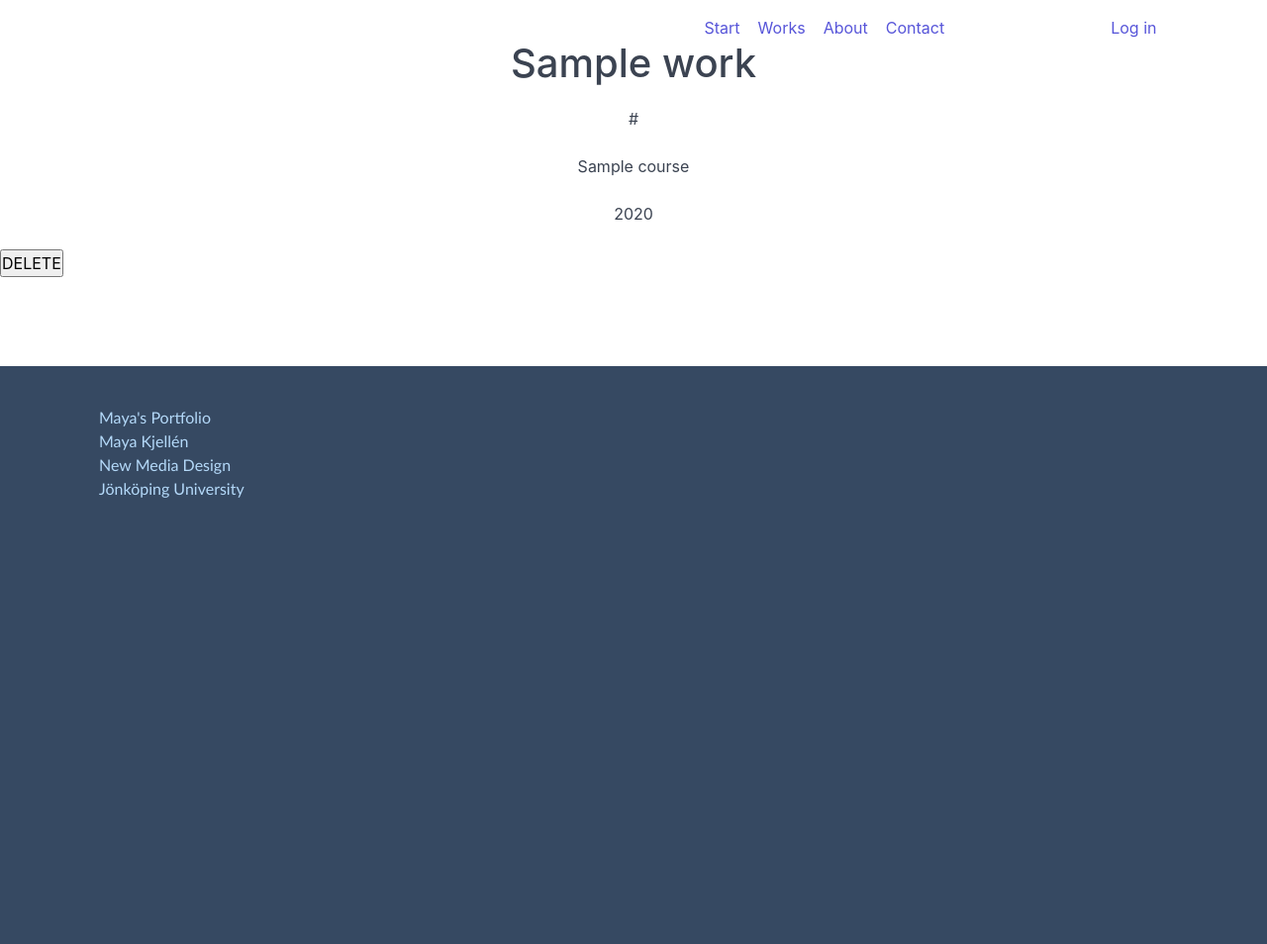
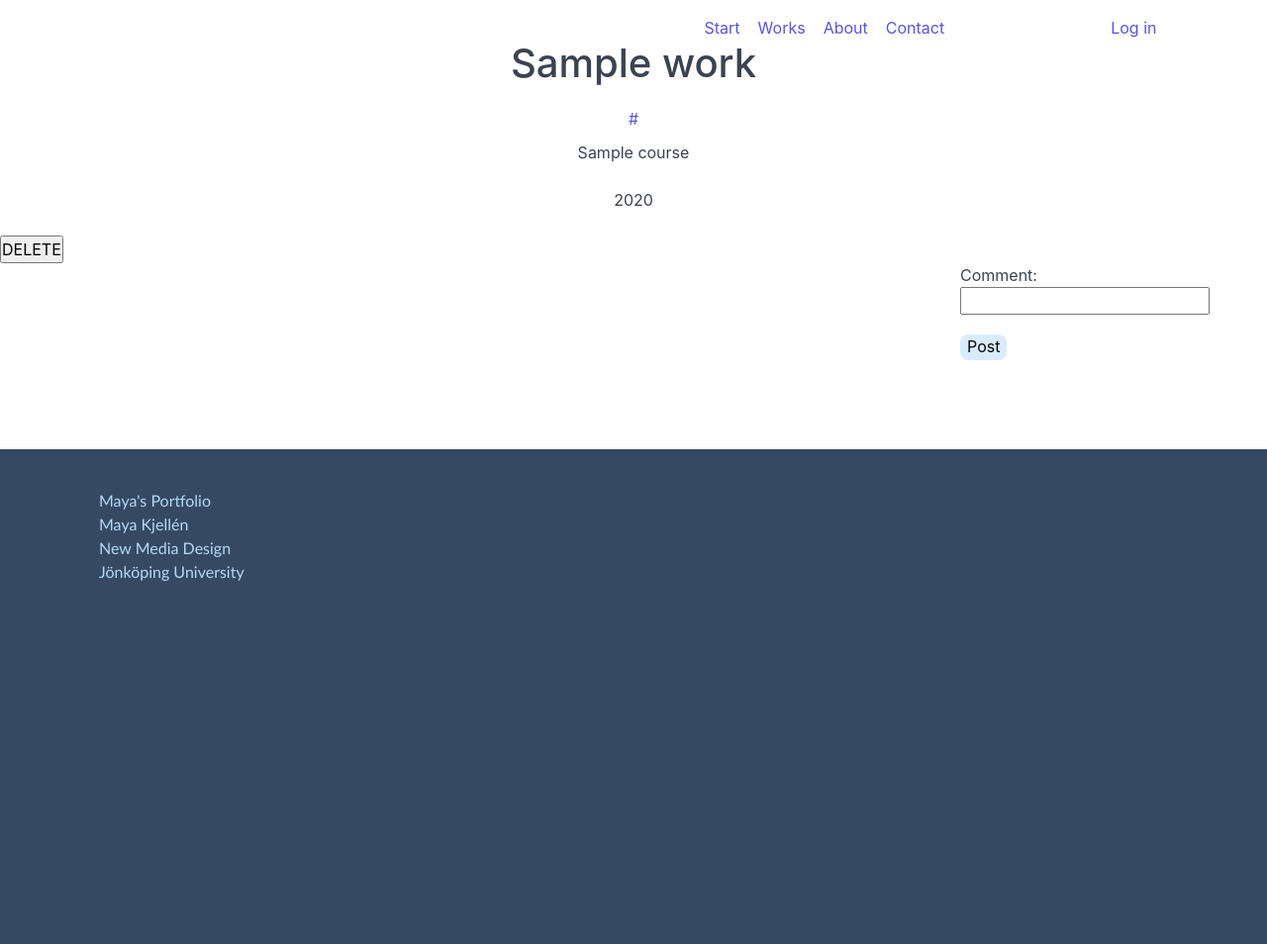
Before and after one commit to maysing/mayaKjellenPortfolio, a Node server app: template views/work.hbs in a window 1280 px wide. Shown: the part 80-1034 px from the top of the page at 99% size. Before the commit the page ends 583 px from the top, so only its background shows below. Run offline with Node 20, Linux system fonts and the light colour scheme; the template is opened without the code that fills it: most values are stand-ins (such as "Sample title", 1, 10 or a date in 2020); some libraries are stand-ins or nearby versions.

Commit message:
Try delete

```diff
--- a/main.js
+++ b/main.js
@@ -8,9 +8,11 @@ const fieldEmpty = 0
 const app = express()
 
 
-
+//login info
 const adminUsername = "maysing"
 const adminPassword = "password1"
+
+
 
 app.use(
 	expressSession({
@@ -20,6 +22,8 @@ app.use(
 	})
 )
 
+
+
 app.use(
 	function(request, response, next){
 		response.locals.session = request.session
@@ -27,19 +31,25 @@ app.use(
 	}
 )
 
+
 app.engine('hbs', expressHandlebars.engine({
     defaultLayout: 'main.hbs',
 }))
 
+
 app.use(
     express.static('public')
 )
+
 
 app.use(
 	express.urlencoded({
 		extended: false
 	})
 )
+
+
+//Create databases
 
 db.run(`
 
@@ -62,8 +72,16 @@ db.run(`
 `)
 
 
+db.run(`
+
+    CREATE TABLE IF NOT EXISTS comments(
+        id INTEGER PRIMARY KEY AUTOINCREMENT,
+        comment TEXT
+    )
+`)
+
+
 //Start Page
-
 
 app.get('/', function(request, response){
 
@@ -246,6 +264,29 @@ app.get("/works/:id", function(request, response){
 })
 
 
+
+//Delete Work
+
+app.post("delete-work/:id", function(request, response){
+
+
+const id = request.params.id
+
+const query = "DELETE FROM works WHERE id = ?"
+
+db.run(query, id, function(error){
+
+    if(error){
+        console.log("Internal error")
+    }
+
+    response.redirect("/works")
+
+})
+
+})
+
+
 //Log in Page
 
 app.get('/login', function(request, response){
--- a/public/layout.css
+++ b/public/layout.css
@@ -122,3 +122,15 @@ p {
     width: 100px;
     margin-left: 50px;
 }
+
+
+#commentForm {
+    width: 100px;
+    margin-left: 970px;
+}
+
+#workLink {
+    display: flex;
+    justify-content: center;
+    margin-bottom: 10px;
+}
--- a/views/contact.hbs
+++ b/views/contact.hbs
@@ -14,9 +14,4 @@
     <a href="https://www.instagram.com/mayakjellen/">@mayakjellen</a>
     </div>
 
-    <div>
-    Art instagram:
-    <a href="https://www.instagram.com/drwnout/">@drwnout</a>
-    </div>
-
 </div>
--- a/views/work.hbs
+++ b/views/work.hbs
@@ -1,6 +1,6 @@
 <h1>{{work.title}}</h1>
 {{#if work}}
-	<p> {{work.link}}</p>
+	<a id="workLink" href="{{work.link}}">{{work.link}}</a>
     <p> {{work.course}}</p>
     <p> {{work.year}}</p>
 
@@ -8,6 +8,17 @@
         <input type="submit" value="DELETE">
     </form>
 
+
 {{else}}
 	<p>That work do not exist.</p>
 {{/if}}
+
+
+
+<form id="commentForm" action="" method="post">
+
+        Comment: <input type="text" name "message">
+
+	<input class="formButtons" type="submit" value="Post">
+
+</form>
```
Also changed, not shown: views/start.hbs (+9 -0 lines), mayaKjellenPortfolioDb.db.
